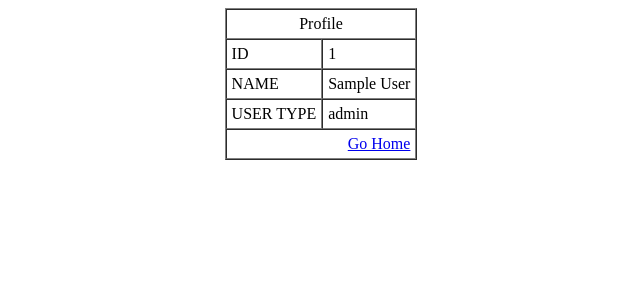
After one commit to fais9al/learning-web-technologies-fall2023-2024sec-c, a PHP site: page /View/profile.php in a window 1280 px wide. The commit adds this page. Shown: the top 300 px of the page, without its empty margins (319-959 px from the left). Run offline with PHP 8.4, Linux system fonts and the light colour scheme; the visitor is signed in with stand-in values (Sample User, id 1); tables that the repository leaves empty or names only in its code hold one stand-in row (values such as "Sample post").

Commit message:
Profile info viewing

```diff
--- a/MidtermExam_lab/Model/usersModel.php
+++ b/MidtermExam_lab/Model/usersModel.php
@@ -1,7 +1,14 @@
 <?php
 require_once('db.php');
 
+function get_user_data($user_id){
 
+    $conneciton = get_connection();
+    $sql = "SELECT * FROM users WHERE user_id = '{$user_id}'";
+    $result = mysqli_query($conneciton, $sql);
+    return $result;
+
+}
 function userLogin($user_id, $password){
 
     $conneciton = get_connection();
@@ -55,7 +62,7 @@ function delete_user($id){
 
 }
 
-//check whether user id already exists
+
 function user_id_exists($user_id){
 
     $conneciton = get_connection();
--- /dev/null
+++ b/MidtermExam_lab/View/profile.php
@@ -0,0 +1,27 @@
+<?php
+
+require_once('../model/usersModel.php');
+session_start();
+
+if (!isset($_SESSION["user_id"])) {
+    header("Location: login.php");
+}
+
+$user_id = $_SESSION["user_id"];
+
+
+$data = get_user_data($user_id);
+$result = $data->fetch_assoc();
+
+?>
+
+
+<center>
+	<table border="1" cellpadding="5" cellspacing="0">
+		<tr><td colspan="2" align="CENTER">Profile</td></tr>
+		<tr><td>ID</td><td><?php echo $user_id; ?></tr>
+		<tr><td>NAME</td><td><?php echo $result['name']; ?></td></tr>
+		<tr><td>USER TYPE</td><td><?php echo $result['user_type']; ?></td></tr>
+		<tr><td colspan="2" align="right"><a href="home.php">Go Home</a></td></tr>
+	</table>
+</center>
--- a/MidtermExam_lab/index.php
+++ b/MidtermExam_lab/index.php
@@ -1,6 +1,3 @@
 <?php
-
 header("location: view/registration.php")
-
-
 ?>
```
